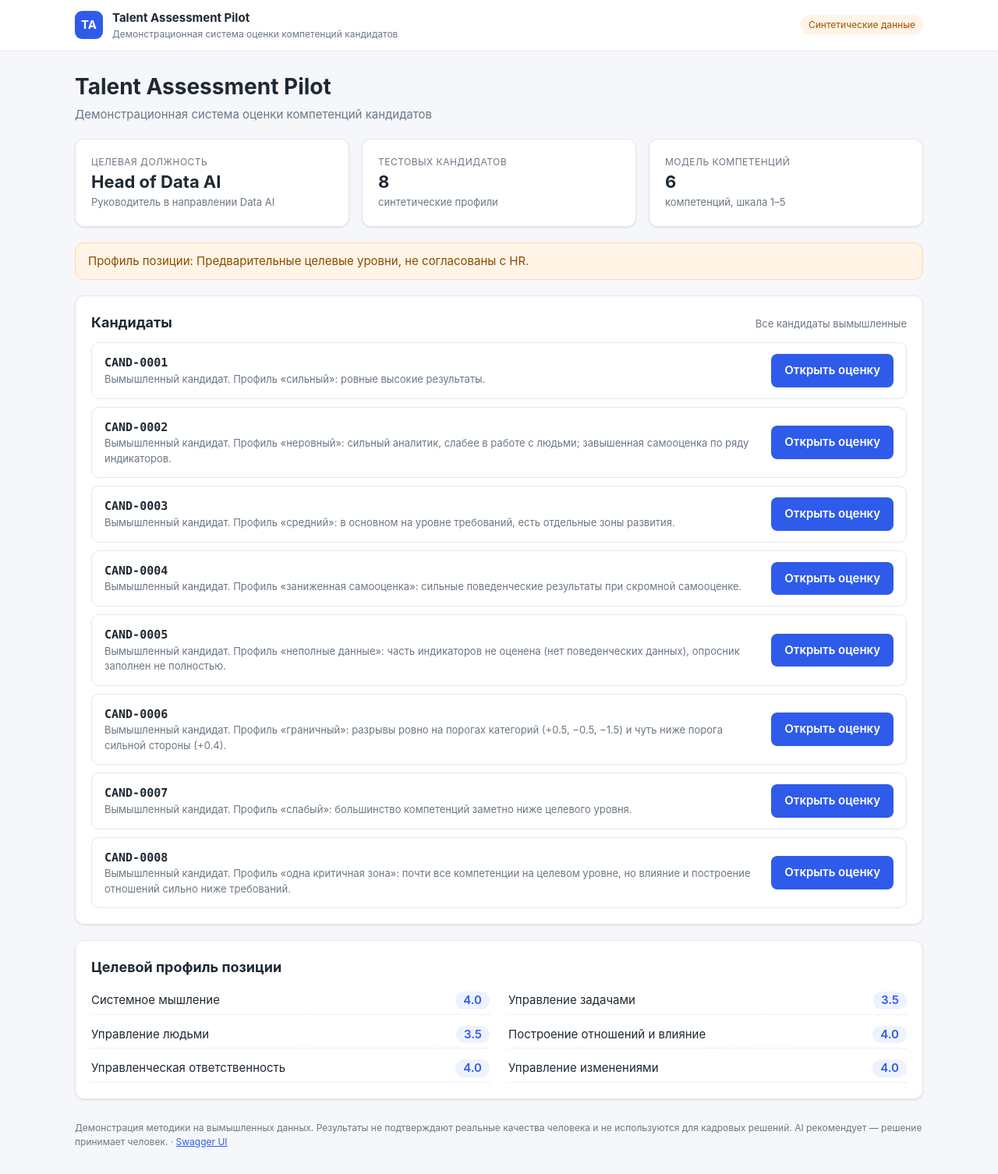
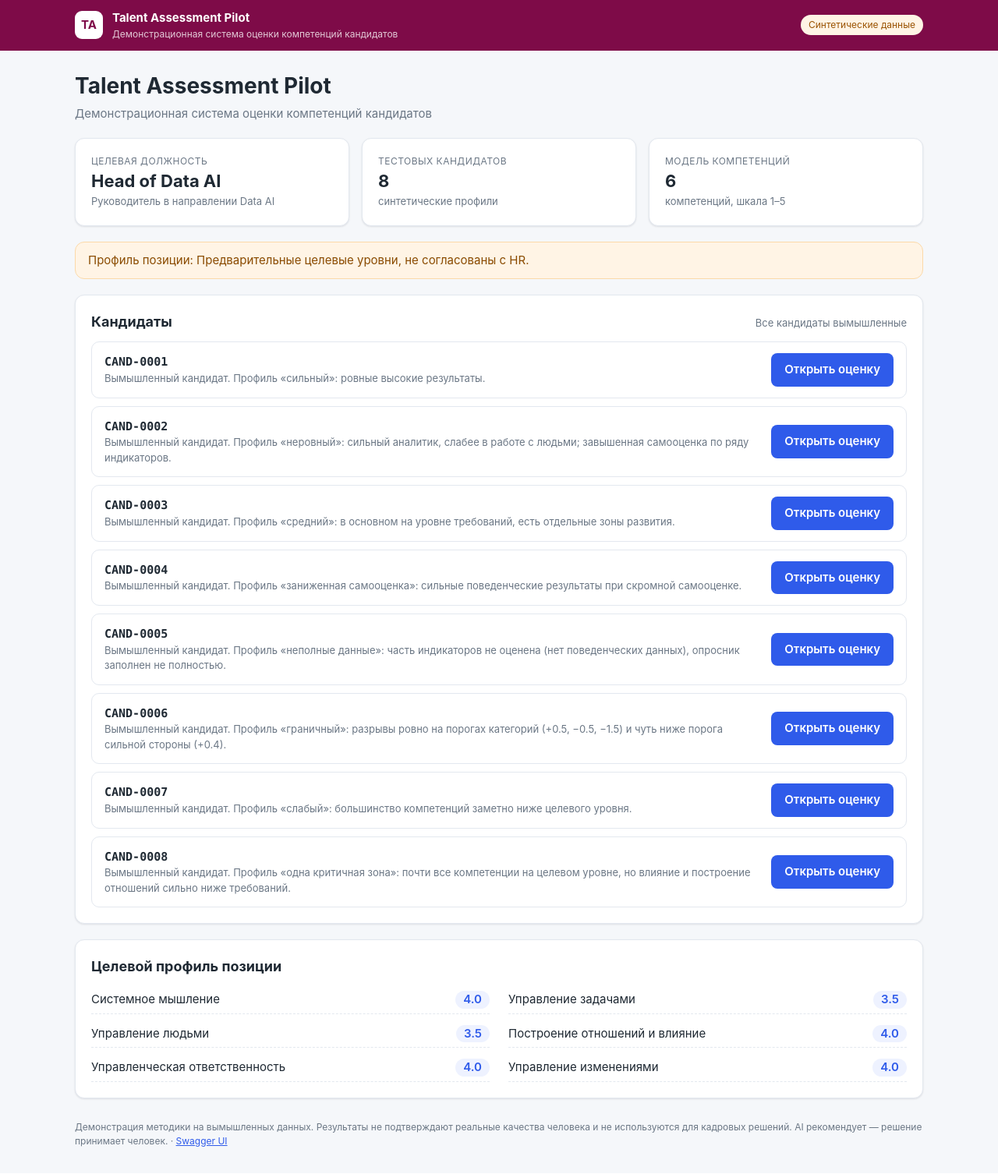
Before and after one commit to LeshLee33/talent_assessment_pilot, a FastAPI app: page / in a window 1280 px wide. Shown: the whole page at 78% size. After the commit the page ends 1471 px from the top, so only its background shows below. Run offline with FastAPI, Linux system fonts and the light colour scheme.

Commit message:
Шапка страницы в цвете #7e0b48
Цвет вынесен в переменную --header; текст шапки белый,
значок «TA» — белый с буквами цвета шапки.

Co-Authored-By: Claude Opus 5.5 <noreply@anthropic.com>
Claude-Session: https://claude.ai/code/session_01Nu7usFWUJKoeFrJSuoZPCP

```diff
--- a/web/static/style.css
+++ b/web/static/style.css
@@ -6,6 +6,8 @@
   --muted: #6b7785;
   --primary: #2f5bea;
   --primary-dark: #2148c4;
+  --header: #7e0b48;
+  --header-text: #ffffff;
   --good: #1f9d63;
   --good-bg: #e8f6ef;
   --meets: #4b6bfb;
@@ -36,12 +38,12 @@ h3 { margin: 16px 0 8px; }
 .hidden { display: none !important; }
 
 /* Шапка */
-.topbar { background: var(--surface); border-bottom: 1px solid var(--border); margin-bottom: 24px; }
+.topbar { background: var(--header); color: var(--header-text); margin-bottom: 24px; }
 .topbar__inner { display: flex; align-items: center; justify-content: space-between; gap: 12px; padding-top: 12px; padding-bottom: 12px; }
 .brand { display: flex; align-items: center; gap: 12px; text-decoration: none; color: inherit; min-width: 0; }
-.brand__mark { display: grid; place-items: center; width: 36px; height: 36px; border-radius: 9px; background: var(--primary); color: #fff; font-weight: 700; flex: none; }
+.brand__mark { display: grid; place-items: center; width: 36px; height: 36px; border-radius: 9px; background: var(--header-text); color: var(--header); font-weight: 700; flex: none; }
 .brand__title { display: block; font-weight: 700; }
-.brand__subtitle { display: block; font-size: 12px; color: var(--muted); }
+.brand__subtitle { display: block; font-size: 12px; color: rgba(255, 255, 255, .78); }
 .badge { font-size: 12px; padding: 4px 10px; border-radius: 999px; white-space: nowrap; }
 .badge--demo { background: var(--dev-bg); color: #9a5300; }
 
```
